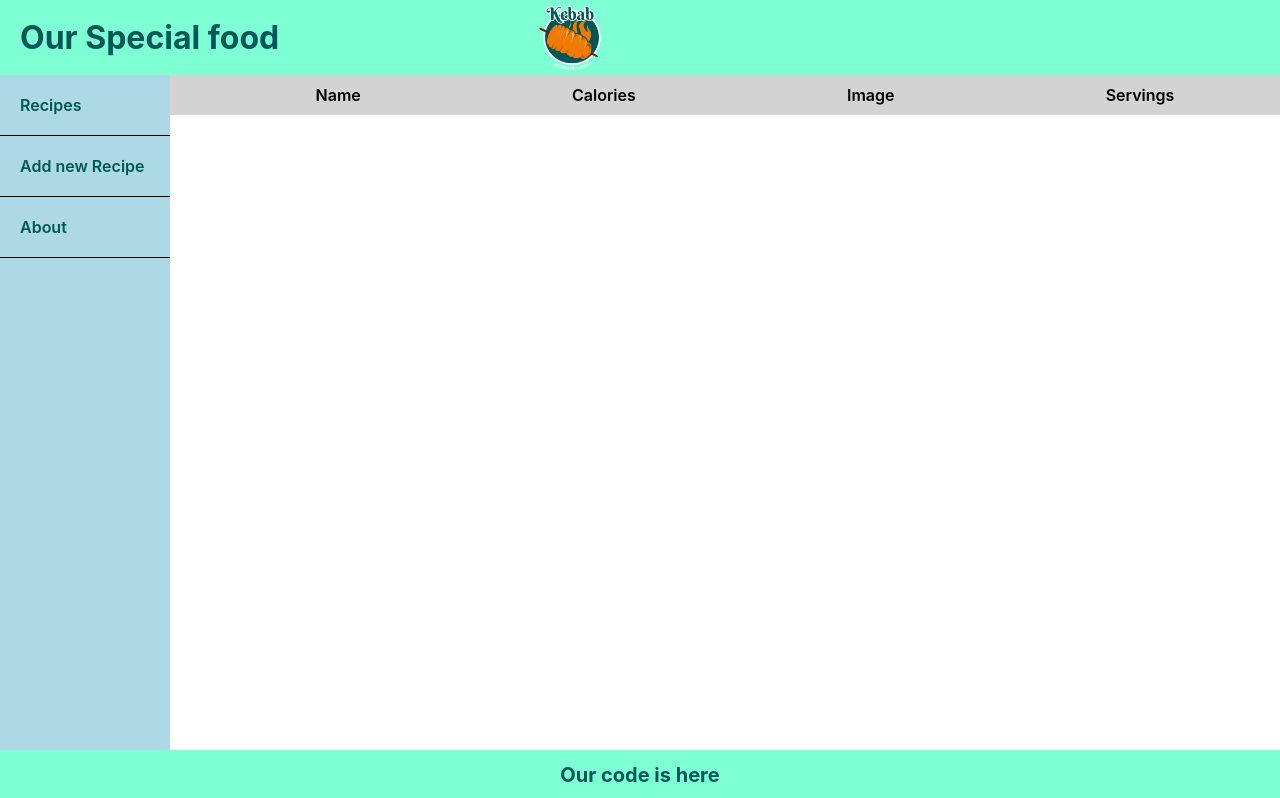
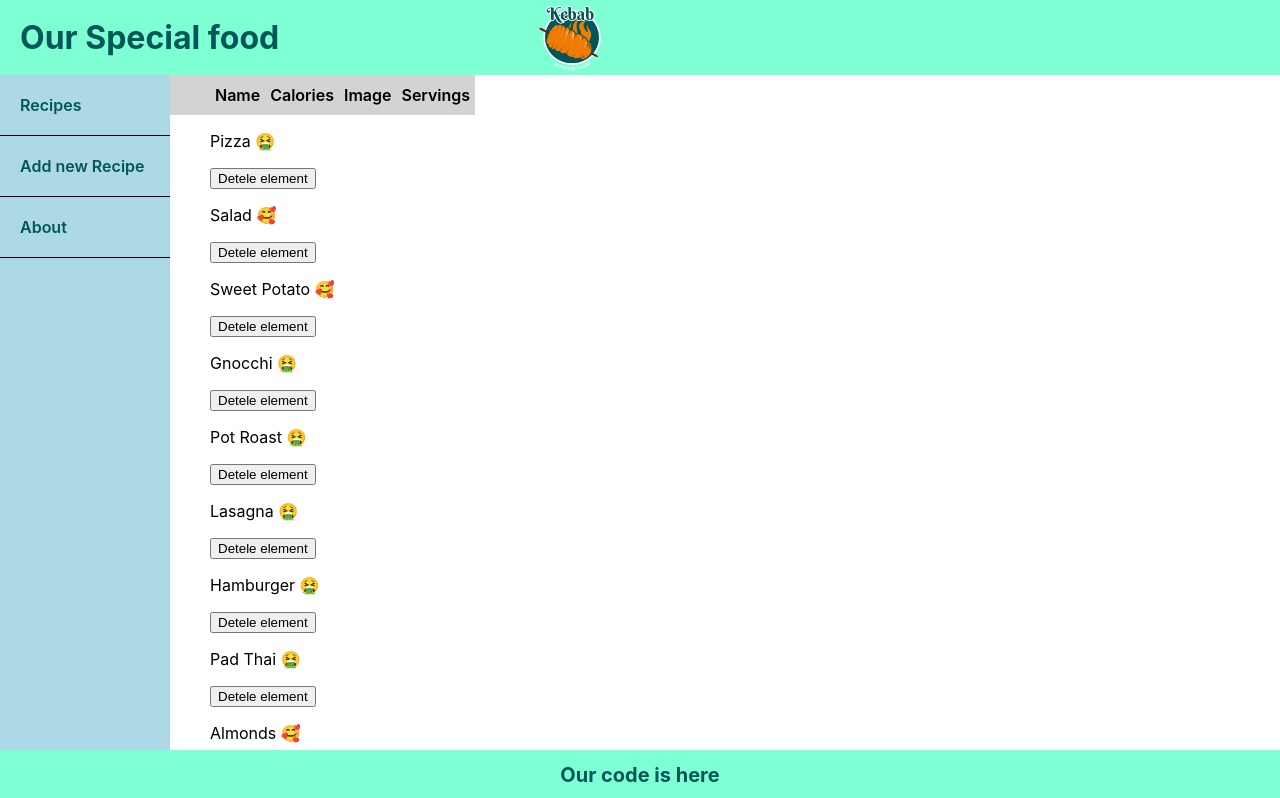
Before and after one commit to soranclock87/mini-project-react, a React (Create React App) app in the folder mini-project/: page / in a window 1280 px wide. Shown: the top 798 px of the page. Built offline with nearby package versions, Linux system fonts and the light colour scheme.

Commit message:
day 2 of project list and listItem

```diff
--- a/mini-project/src/App.css
+++ b/mini-project/src/App.css
@@ -37,6 +37,10 @@
 
 }
 
+
+.cardPlate{
+  display: block;
+}
 
 /* SIDEBAR */
 .options {
--- a/mini-project/src/App.js
+++ b/mini-project/src/App.js
@@ -3,15 +3,16 @@ import './App.css';
 import Navbar from './components/Navbar';
 import Footer from './components/Footer';
 import Sidebar from './components/Sidebar';
-import Students from './components/Recipes';
+import Recipes from './components/Recipes';
 
 function App() {
+
   return (
     <div className="App">
       <Navbar></Navbar>
-      <div className='main-content'>
+      <div className='main-content' >
         <Sidebar></Sidebar>
-        <Students></Students>
+        <Recipes></Recipes>
       </div>
 
       <Footer></Footer>
--- /dev/null
+++ b/mini-project/src/components/List.jsx
@@ -0,0 +1,26 @@
+import ListItem from "./ListItem"
+import dataRecipes from "../data/data.json"
+import { useState } from "react"
+
+const List = () => {
+
+    const [recipes, setRecipes] = useState(dataRecipes);
+
+
+
+  return (
+
+    <ul>
+      {recipes.map((plate) => {
+        //   {console.log(plate.id)}
+        return (
+             <ListItem plate={plate} key={plate.id} setRecipes={setRecipes} allRecipes={recipes}/>
+        )
+      })
+
+      }
+    </ul>
+  )
+}
+
+export default List
--- /dev/null
+++ b/mini-project/src/components/ListItem.jsx
@@ -0,0 +1,18 @@
+
+
+const ListItem = ({plate,allRecipes,setRecipes}) => {
+    const handleDelete = ()=> {
+        console.log(plate.id)
+        setRecipes(allRecipes.filter((current) => current.id != plate.id))
+    }
+
+    // console.log(recipe.calories)
+  return (
+    <li className="cardPlate"  key={plate.id} >
+      <p>{plate.name} {plate.calories <= 300 ? "🥰": "🤮"}</p>
+      <button onClick={handleDelete}>Detele element</button>
+    </li>
+  )
+}
+
+export default ListItem
--- a/mini-project/src/components/Recipes.jsx
+++ b/mini-project/src/components/Recipes.jsx
@@ -1,18 +1,24 @@
-
+import List from "./List"
 
 const Recipes = () => {
   return (
-    <>
+    <div className="contentList">
     {/* title bar */}
+    <div className="contentTitle">
       <ul className="title-recipes">
         <li>Name</li>
         <li>Calories</li>
         <li>Image</li>
         <li>Servings</li>
       </ul>
+    </div>
+
 
      {/* list of recipes */}
-    </>
+    <div className="list">
+      <List />
+    </div>
+    </div>
   )
 }
 
--- a/mini-project/src/components/Sidebar.jsx
+++ b/mini-project/src/components/Sidebar.jsx
@@ -2,7 +2,7 @@
 
 const Sidebar = () => {
   return (
-    <div class="aside">
+    <div className="aside">
       <ul className="options">
         <li>Recipes</li>
         <li>Add new Recipe</li>
```
Lines whose indentation alone changed are shown as unchanged.
